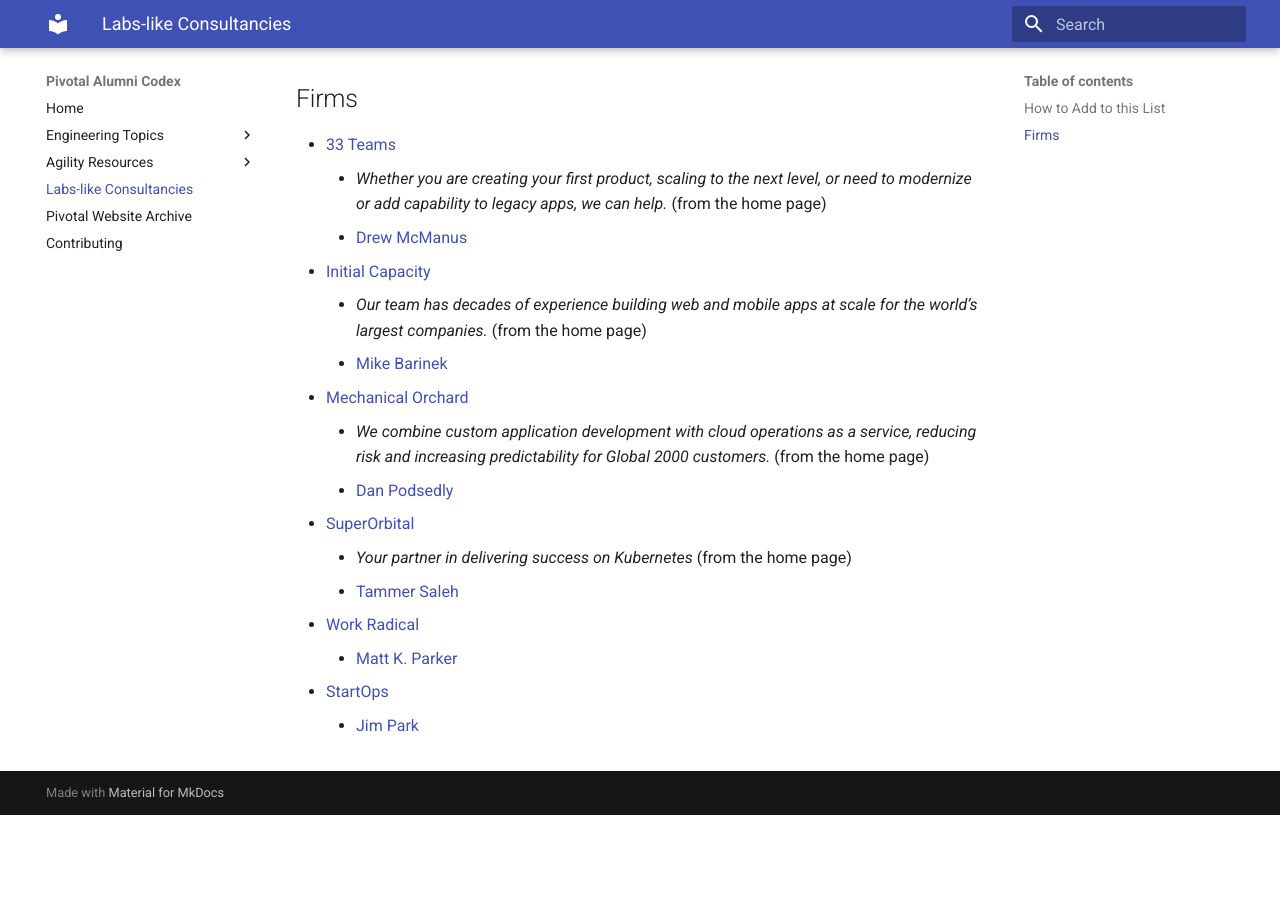
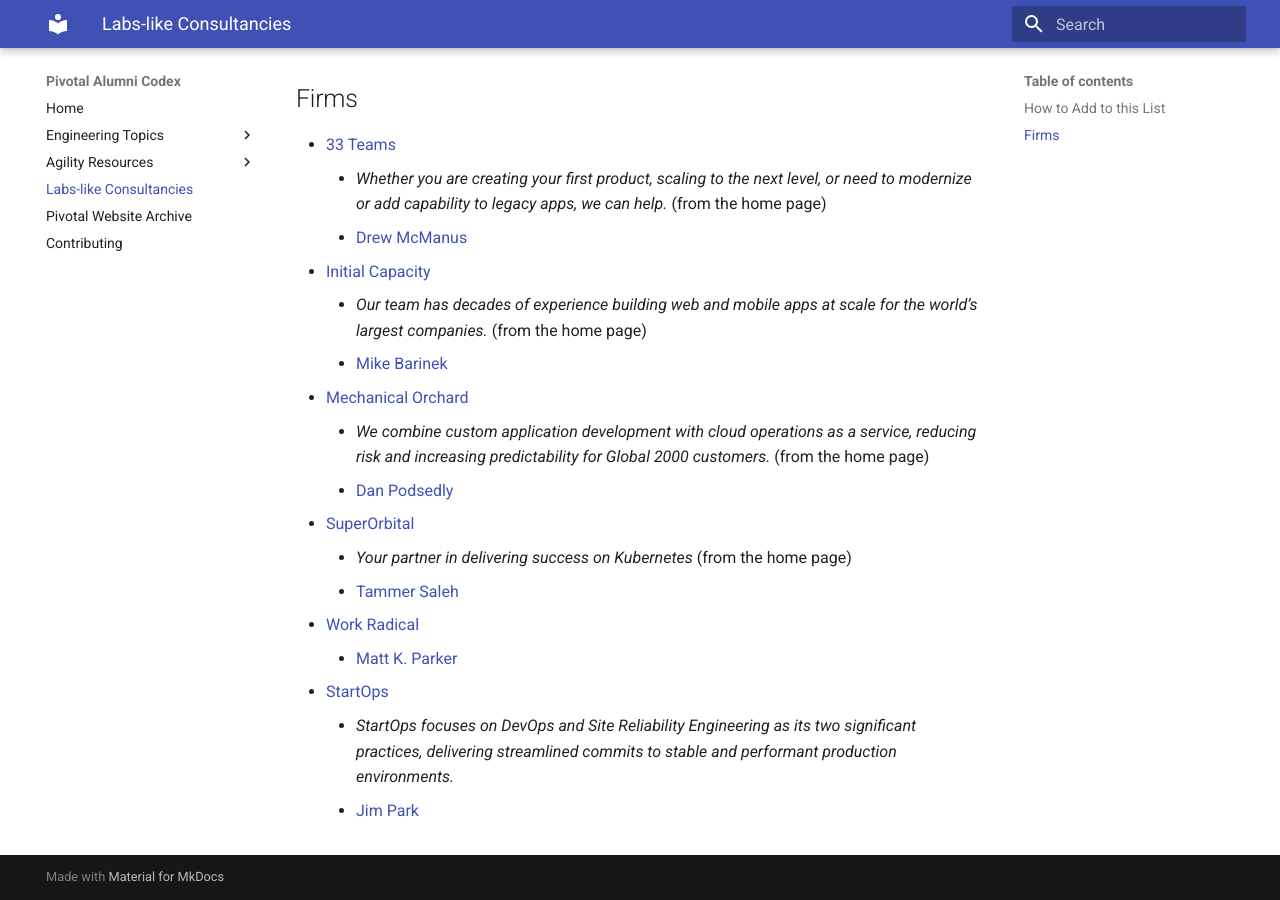
Before and after one commit to alumni-codex/alumni-codex.github.io, an MkDocs documentation site: the page built from docs/consultancies.md, in a window 1280 px wide and 900 px high, scrolled down 512 px. Built offline with MkDocs 1.6.1 and Material for MkDocs 9.7.7, drawn with Linux system fonts in a browser that asks for light colours; before the commit the page ends 1327 px from its top, so only the background shows below that.

Commit message:
fix: add blurb for StartOps

```diff
--- a/docs/consultancies.md
+++ b/docs/consultancies.md
@@ -32,4 +32,5 @@
 - [Work Radical](https://www.linkedin.com/company/work-radical?trk=profile-position)
     - [Matt K. Parker](https://mattkparker.com)
 - [StartOps](https://startops.us)
+    - _StartOps focuses on DevOps and Site Reliability Engineering as its two significant practices, delivering streamlined commits to stable and performant production environments._
     - [Jim Park](https://www.linkedin.com/in/jim80net/)
```
